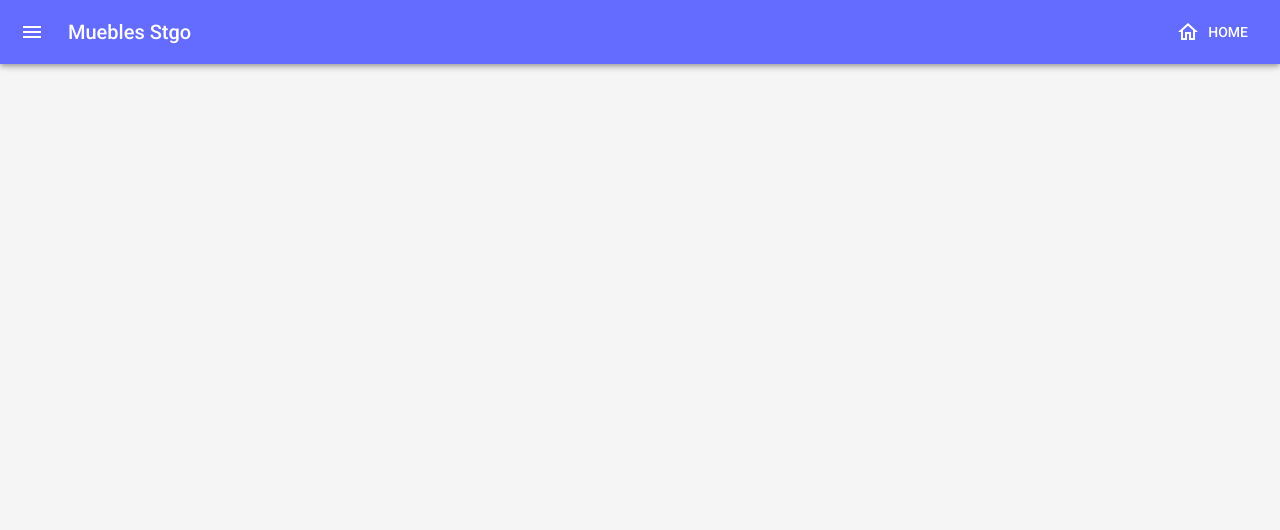
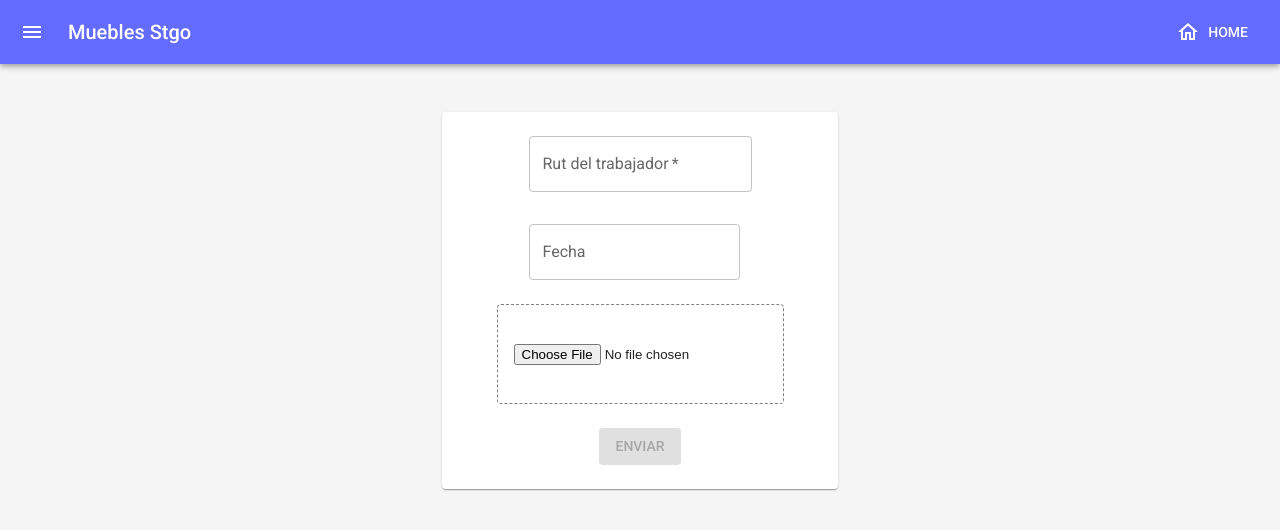
Before and after one commit to r9956/mueblesStgo-frontend, a React (Vite) app: page /extra-hours in a window 1280 px wide. Before the commit this address had no page. Shown: the top 530 px of the page. Built offline with nearby package versions, Linux system fonts and the light colour scheme.

Commit message:
extra hours authorization

```diff
--- a/package.json
+++ b/package.json
@@ -14,12 +14,15 @@
     "@emotion/styled": "^11.13.0",
     "@mui/icons-material": "^6.1.0",
     "@mui/material": "^6.1.1",
+    "@mui/x-date-pickers": "^7.18.0",
     "axios": "^1.7.7",
+    "dayjs": "^1.11.13",
     "react": "^18.3.1",
     "react-dom": "^18.3.1",
     "react-helmet": "^6.1.0",
     "react-router-dom": "^6.26.2",
-    "router-dom": "^2.2.11"
+    "router-dom": "^2.2.11",
+    "rutility": "^1.0.16"
   },
   "devDependencies": {
     "@eslint/js": "^9.9.0",
--- a/src/App.jsx
+++ b/src/App.jsx
@@ -6,6 +6,7 @@ import AddEditEmployee from './components/AddEditEmployee'
 import ClockData from './pages/ClockData'
 import { Container } from '@mui/material'
 import DrawerAppBar from './components/AppBar'
+import ExtraHours from './pages/ExtraHours'
 
 function App() {
   return (
@@ -16,6 +17,7 @@ function App() {
           <Route path="/" element={<Home />} />
           <Route path="/employee/list" element={<EmployeeList />} />
           <Route path="/employee/add" element={<AddEditEmployee />} />
+          <Route path="/extra-hours" element={<ExtraHours />} />
           <Route path="/clock-data" element={<ClockData />} />
         </Routes>
       </Router>
--- a/src/components/ClockDataFileUpload.jsx
+++ b/src/components/ClockDataFileUpload.jsx
@@ -2,16 +2,14 @@ import React, { useState } from 'react';
 import { Container, Button, Box, Paper, Typography } from '@mui/material';
 import Grid from '@mui/material/Grid2';
 import uploadClockData from '../services/clockData.service';
-import { useNavigate } from 'react-router-dom';
 
-const FileUploadForm = ({ onFileChange, onUploadClick, config }) => (
+const FileUploadForm = ({ onFileChange, onUploadClick, config, file }) => (
   <>
     <Grid item style={{
       marginTop: 'auto',
       display: 'flex',
       justifyContent: 'center'
-      }}>
-
+    }}>
       <Box sx={{
         p: 2,
         height: '100px',
@@ -25,7 +23,7 @@ const FileUploadForm = ({ onFileChange, onUploadClick, config }) => (
           type="file"
           accept={config.accept}
           onChange={onFileChange}
-          style={{ width: '100%'}}
+          style={{ width: '100%' }}
         />
       </Box>
     </Grid>
@@ -34,6 +32,7 @@ const FileUploadForm = ({ onFileChange, onUploadClick, config }) => (
         variant="contained"
         onClick={onUploadClick}
         style={{ width: 'auto' }}
+        disabled={!file}
       >
         Subir archivo
       </Button>
@@ -57,19 +56,19 @@ const SuccessMessage = ({ fileName, successMessage, onReset }) => (
           alignItems: 'center',
           justifyContent: 'center'
         }}>
-          <Typography variant="body2">
+          <Typography variant="caption">
             {`Archivo "${fileName}" ingresado correctamente.`}
           </Typography>
       </Box>
     </Grid>
     <Grid item style={{ marginTop: 'auto', display: 'flex', justifyContent: 'center' }}>
-    <Box sx={{
+      <Box sx={{
           p: 2,
           display: 'flex',
           alignItems: 'center',
           justifyContent: 'center'
         }}>
-        <Typography variant="body2" color="green" style={{ whiteSpace: 'pre-line', wordWrap: 'break-word' }}>
+        <Typography variant="caption" color="green" style={{ whiteSpace: 'pre-line', wordWrap: 'break-word' }}>
           {successMessage}
         </Typography>
       </Box>
@@ -95,14 +94,13 @@ const WarningOrErrorMessage = ({ message, onReset }) => (
   >
     <Grid item style={{ marginTop: 'auto', display: 'flex', justifyContent: 'center' }}>
       <Typography
-        variant="body2"
+        variant="caption"
         color={message.startsWith('ADVERTENCIA') ? 'orange' : 'error'}
         style={{ whiteSpace: 'pre-line', wordWrap: 'break-word', marginBottom: '20px' }}
       >
         {message}
       </Typography>
     </Grid>
-
     <Grid item style={{ marginTop: 'auto', display: 'flex', justifyContent: 'center' }}>
       <Button
         variant="outlined"
@@ -116,55 +114,51 @@ const WarningOrErrorMessage = ({ message, onReset }) => (
 );
 
 const ClockDataFileUpload = ({ config }) => {
-  const [uploadStatus, setUploadStatus] = useState(null)
-  const [fileName, setFileName] = useState('')
-  const [successMessage, setSuccessMessage] = useState('')
-
-  const navigate = useNavigate()
+  const [uploadStatus, setUploadStatus] = useState(null);
+  const [file, setFile] = useState(null);
+  const [fileName, setFileName] = useState('');
+  const [successMessage, setSuccessMessage] = useState('');
 
   const handleFileChange = (event) => {
-    const file = event.target.files[0]
-    if (file) {
-      setFileName(file.name)
+    const selectedFile = event.target.files[0];
+    if (selectedFile) {
+      setFile(selectedFile);
+      setFileName(selectedFile.name);
     }
   };
 
   const handleUploadClick = async () => {
     try {
-      const file = document.querySelector('input[type="file"]').files[0]
       if (file) {
-        const response = await uploadClockData(file)
-        const { status, data } = response
+        const response = await uploadClockData(file);
+        const { status, data } = response;
 
         if (status === 200) {
           if (data.includes('ADVERTENCIA')) {
-            setUploadStatus('warning')
-            setSuccessMessage(data)
+            setUploadStatus('warning');
+            setSuccessMessage(data);
           } else if (data.includes('ERROR')) {
-            setUploadStatus('error')
-            setSuccessMessage(data)
+            setUploadStatus('error');
+            setSuccessMessage(data);
           } else {
-            setUploadStatus('success')
-            setSuccessMessage(data)
+            setUploadStatus('success');
+            setSuccessMessage(data);
           }
         }
       }
     } catch (error) {
-      setUploadStatus('error')
-      setSuccessMessage('Error: No se pudo subir el archivo.')
-      console.error('Upload failed:', error)
+      setUploadStatus('error');
+      setSuccessMessage('Error: No se pudo subir el archivo.');
+      console.error('Upload failed:', error);
     }
   };
 
   const handleResetComponent = () => {
-    setUploadStatus(null)
-    setFileName('')
-    setSuccessMessage('')
-    document.querySelector('input[type="file"]').value = null
-  };
-
-  const handleGoBack = () => {
-    navigate('/home')
+    setUploadStatus(null);
+    setFile(null);
+    setFileName('');
+    setSuccessMessage('');
+    document.querySelector('input[type="file"]').value = null;
   };
 
   return (
@@ -179,7 +173,6 @@ const ClockDataFileUpload = ({ config }) => {
           flexDirection: 'column'
         }}
       >
-
         <Grid container direction="column" style={{ flex: 1 }} sx={{ gap: 3 }}>
           <Grid item style={{ display: 'flex', justifyContent: 'center' }}>
             <Typography variant="h6">{config.label}</Typography>
@@ -201,12 +194,13 @@ const ClockDataFileUpload = ({ config }) => {
               onFileChange={handleFileChange}
               onUploadClick={handleUploadClick}
               config={config}
+              file={file}
             />
           )}
         </Grid>
       </Paper>
     </Container>
-  )
+  );
 }
 
-export default ClockDataFileUpload
+export default ClockDataFileUpload;
--- /dev/null
+++ b/src/components/DatePicker.jsx
@@ -0,0 +1,29 @@
+import * as React from 'react';
+import { DemoContainer } from '@mui/x-date-pickers/internals/demo';
+import { DatePicker } from '@mui/x-date-pickers/DatePicker';
+import { LocalizationProvider } from '@mui/x-date-pickers/LocalizationProvider';
+import { AdapterDayjs } from '@mui/x-date-pickers/AdapterDayjs';
+
+export default function BasicDatePicker({ onDateChange }) {
+  const [selectedDate, setSelectedDate] = React.useState(null);
+
+  const handleDateChange = (newValue) => {
+    setSelectedDate(newValue);
+    onDateChange(newValue); // Pass the new date back to the parent
+    const formattedDate = newValue ? newValue.format('YYYY-MM-DD') : '';
+    console.log("Formatted date for backend:", formattedDate);
+  };
+
+  return (
+    <LocalizationProvider dateAdapter={AdapterDayjs}>
+      <DemoContainer components={['DatePicker']}>
+        <DatePicker
+          label="Fecha"
+          value={selectedDate}
+          onChange={handleDateChange}
+          format="DD/MM/YYYY"
+        />
+      </DemoContainer>
+    </LocalizationProvider>
+  );
+}
--- /dev/null
+++ b/src/components/FileUploader.jsx
@@ -0,0 +1,64 @@
+import React, { useState } from 'react';
+import { Container, Button, Box, Typography } from '@mui/material';
+import Grid from '@mui/material/Grid2';
+
+const FileUploadForm = ({ onFileChange }) => (
+  <Grid style={{ display: 'flex', justifyContent: 'center' }}>
+    <Box
+      sx={{
+        p: 2,
+        height: '100px',
+        border: '1px dashed grey',
+        borderRadius: '4px',
+        display: 'flex',
+        alignItems: 'center',
+        justifyContent: 'center',
+      }}
+    >
+      <input
+        type="file"
+        accept="application/pdf, image/jpeg, image/png"
+        onChange={onFileChange}
+        style={{ width: '100%' }}
+      />
+    </Box>
+  </Grid>
+);
+
+const FileUpload = ({ onFileUploaded }) => {
+  const [file, setFile] = useState(null);
+  const [errorMessage, setErrorMessage] = useState('');
+
+  const handleFileChange = (event) => {
+    const selectedFile = event.target.files[0];
+    if (selectedFile) {
+      const validTypes = ['application/pdf', 'image/jpeg', 'image/png'];
+      if (validTypes.includes(selectedFile.type)) {
+        setFile(selectedFile);
+        setErrorMessage('');
+        onFileUploaded(selectedFile);  // Notify parent of the uploaded file
+      } else {
+        setErrorMessage('Tipo de archivo no permitido. Solo se permiten documentos o imágenes (JPG, PNG).');
+        setFile(null);
+        onFileUploaded(null);  // Notify parent to clear the file
+      }
+    }
+  };
+
+  return (
+    <Container maxWidth="xs">
+      <Grid container direction="column" style={{ flex: 1 }} sx={{ gap: 3 }}>
+        {errorMessage && (
+          <Grid style={{ display: 'flex', justifyContent: 'center' }}>
+            <Typography variant="body2" color="error">
+              {errorMessage}
+            </Typography>
+          </Grid>
+        )}
+        <FileUploadForm onFileChange={handleFileChange} />
+      </Grid>
+    </Container>
+  );
+};
+
+export default FileUpload;
--- /dev/null
+++ b/src/components/RutInputForm.jsx
@@ -0,0 +1,39 @@
+import React, { useState } from 'react';
+import TextField from '@mui/material/TextField';
+import { format } from 'rutility';
+
+export default function RutInputForm({ onRutChange }) {
+  const [rut, setRut] = useState('');
+  const [error, setError] = useState(false);
+  const [errorMessage, setErrorMessage] = useState('');
+
+  const handleRutChange = (e) => {
+    const value = e.target.value;
+    const formattedRut = format.dotDash(value); // Format the RUT
+
+    setRut(formattedRut);
+    onRutChange(formattedRut); // Pass the formatted RUT back to the parent
+
+    const regex = /^\d{1,2}\.\d{3}\.\d{3}-[\dK]$/;
+    if (formattedRut.length > 0 && !regex.test(formattedRut)) {
+      setError(true);
+      setErrorMessage('RUT inválido. Formato 11.111.111-1');
+    } else {
+      setError(false);
+      setErrorMessage('');
+    }
+  };
+
+  return (
+    <TextField
+      required
+      id="outlined-required"
+      label="Rut del trabajador"
+      value={rut}
+      onChange={handleRutChange}
+      error={error}
+      helperText={error ? errorMessage : ''}
+      fullWidth
+    />
+  );
+}
--- /dev/null
+++ b/src/pages/ExtraHours.jsx
@@ -0,0 +1,66 @@
+import React, { useState } from 'react';
+import { Button, Container, Paper } from '@mui/material';
+import Grid from '@mui/material/Grid2';
+import DatePicker from '../components/DatePicker';
+import RutInputForm from '../components/RutInputForm';
+import FileUpload from '../components/FileUploader';
+import extraHourAuthorization from '../services/extraHoursAuthorization.service.js';
+
+export default function ExtraHours() {
+  const [file, setFile] = useState(null);
+  const [rut, setRut] = useState('');
+  const [date, setDate] = useState(null);
+
+  const handleFileUploaded = (uploadedFile) => {
+    setFile(uploadedFile);
+  };
+
+  const handleSend = async () => {
+    console.log('Rut:', rut);
+    console.log('Date:', date);
+    console.log('File:', file);
+
+    if (!rut || !date || !file) {
+      alert('Por favor, completa todos los campos.');
+      return;
+    }
+
+    try {
+      const response = await extraHourAuthorization(rut, date.format('YYYY-MM-DD'), file);
+      console.log('Response:', response);
+      alert('Datos enviados correctamente.');
+
+    } catch (error) {
+      console.error('Error:', error);
+      alert('Error al enviar los datos.');
+    }
+  };
+
+  return (
+    <Container maxWidth="xs">
+      <Paper elevation={1} style={{ padding: '24px' }}>
+        <Grid container spacing={3} direction='column' alignItems="center">
+          <Grid item xs={12} sm={6} style={{ width: '223px', maxWidth: '300px' }}>
+            <RutInputForm onRutChange={setRut} />
+          </Grid>
+          <Grid item xs={12} sm={6} style={{ width: '223px', maxWidth: '300px' }}>
+            <DatePicker onDateChange={setDate} />
+          </Grid>
+          <Grid>
+            <FileUpload onFileUploaded={handleFileUploaded} />
+          </Grid>
+          <Grid>
+            <Button
+              variant="contained"
+              onClick={handleSend}
+              style={{ width: 'auto' }}
+              disabled={!rut || !date || !file}
+            >
+              Enviar
+            </Button>
+          </Grid>
+        </Grid>
+      </Paper>
+    </Container>
+  );
+}
--- a/src/services/clockData.service.js
+++ b/src/services/clockData.service.js
@@ -1,4 +1,3 @@
-// 'src/services/clockDataservice.js'
 import httpClient from '../http-common.js'
 
 const uploadClockData = (file) => {
--- /dev/null
+++ b/src/services/extraHoursAuthorization.service.js
@@ -0,0 +1,16 @@
+import httpClient from '../http-common.js';
+
+const extraHourAuthorization = (rut, date, file) => {
+    const formData = new FormData();
+    formData.append('rut', rut);
+    formData.append('date', date);
+    formData.append('file', file);
+
+    return httpClient.post('/auth/add', formData, {
+        headers: {
+            'Content-Type': 'multipart/form-data',
+        },
+    });
+};
+
+export default extraHourAuthorization;
```
Also changed, not shown: 1 other file (tests, documents, lock files or other folders).
